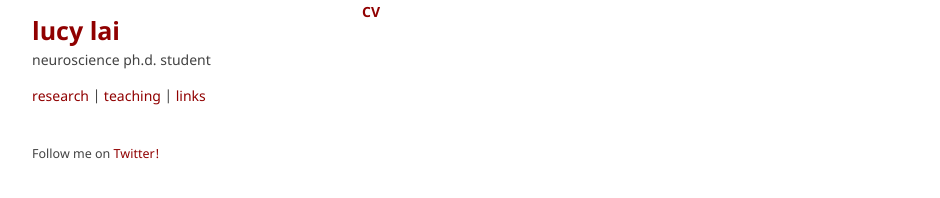
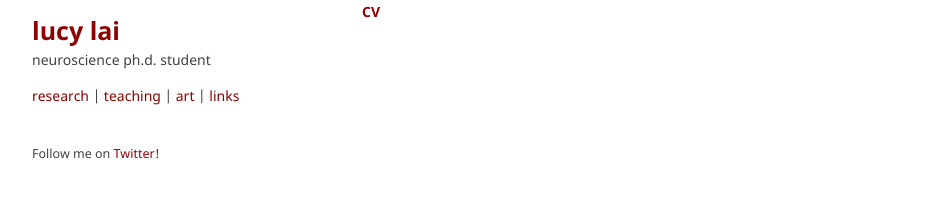
Before and after one commit to lucylai96/lucylai96.github.io, a Jekyll site: the page built from index.md, in a window 1280 px wide. Shown: the part 354-552 px from the top of the page, without its empty margins (168-1108 px from the left). Built offline with Jekyll 4.4.1, drawn with Linux system fonts in a browser that asks for light colours; our own code applies the rules of GitHub Pages for plain Markdown files.

Commit message:
add page

```diff
--- a/_layouts/default.html
+++ b/_layouts/default.html
@@ -23,7 +23,7 @@
 
         <p>{{ site.description | default: site.github.project_tagline }}</p>
 
-        <p> <a href="./research.html">research</a> | <a href="./teaching.html">teaching</a> | <a href="./links.html">links</a></p>
+        <p> <a href="./research.html">research</a> | <a href="./teaching.html">teaching</a> | <a href="./art.html">art</a> | <a href="./links.html">links</a></p>
         &emsp;
         &emsp;
         <p> <small>Follow me on <a href="https://twitter.com/lucylai_"> Twitter! </a></small></p>
```
